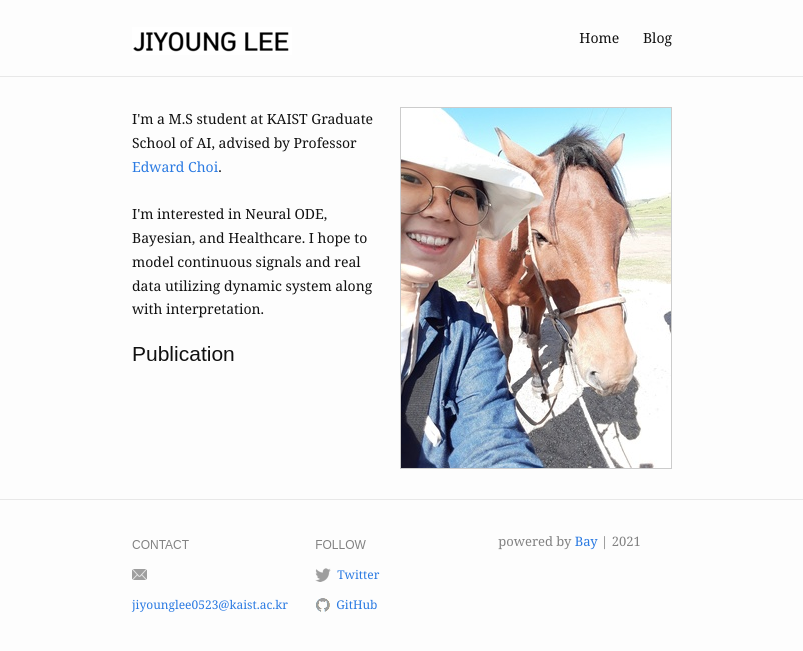
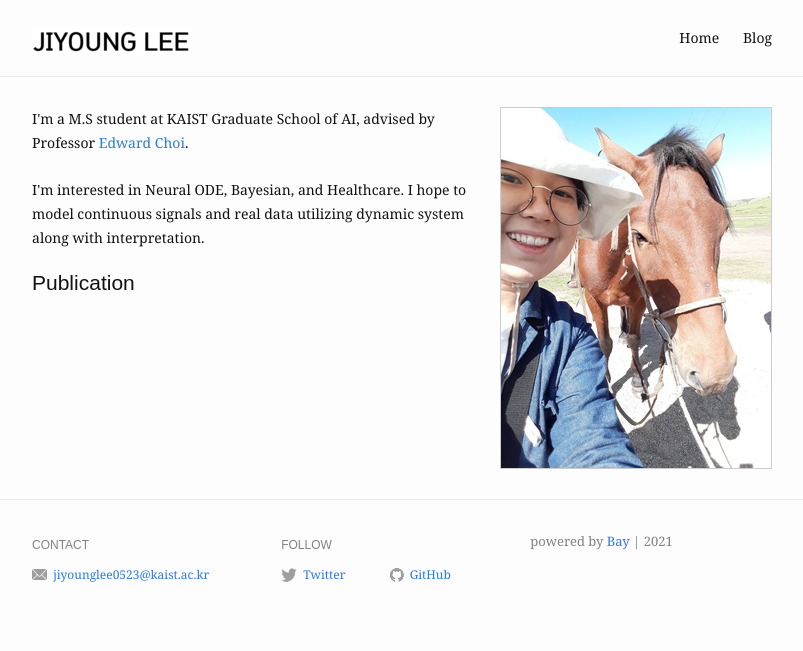
Before and after one commit to jiyounglee-0523/jiyounglee-0523.github.io, a Jekyll site: the page built from index.markdown, in a window 1280 px wide. Shown: the top 651 px of the page, without its empty margins (238-1041 px from the left). Built offline with Jekyll 4.4.1, drawn with Linux system fonts in a browser that asks for light colours.

Commit message:
Update main.css

```diff
--- a/assets/css/main.css
+++ b/assets/css/main.css
@@ -45,7 +45,7 @@ pre { padding: 8px 12px; overflow-x: scroll; }
 pre > code { border: 0; padding-right: 0; padding-left: 0; }
 
 /** Wrapper */
-.wrapper { max-width: -webkit-calc(600px - (30px * 2)); max-width: calc(600px - (30px * 2)); margin-right: auto; margin-left: auto; padding-right: 30px; padding-left: 30px; position: relative; }
+.wrapper { max-width: -webkit-calc(800px - (30px * 2)); max-width: calc(800px - (30px * 2)); margin-right: auto; margin-left: auto; padding-right: 30px; padding-left: 30px; position: relative; }
 
 @media screen and (max-width: 800px) { .wrapper { max-width: -webkit-calc(800px - (30px)); max-width: calc(800px - (30px)); padding-right: 15px; padding-left: 15px; } }
 
```
